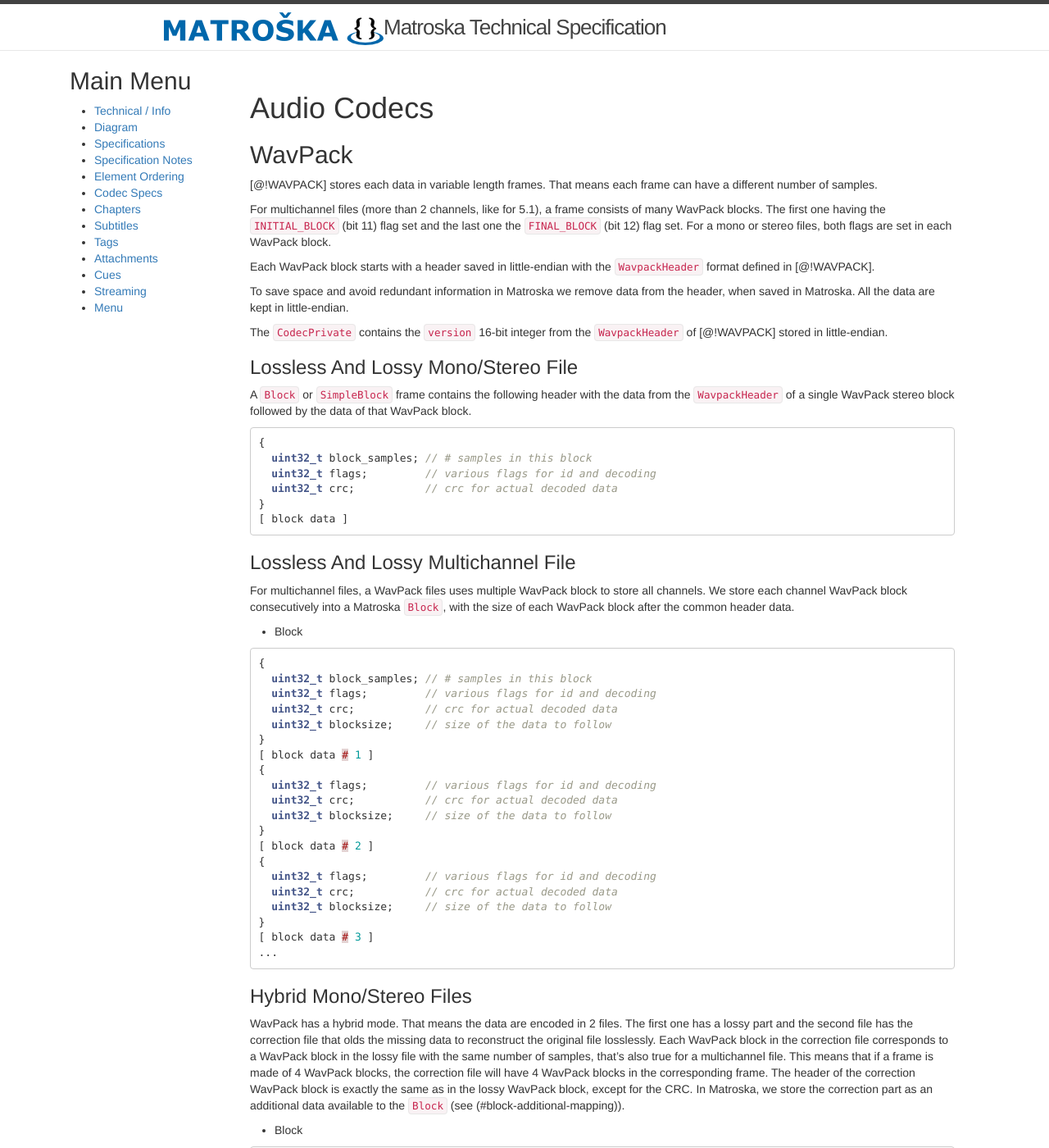
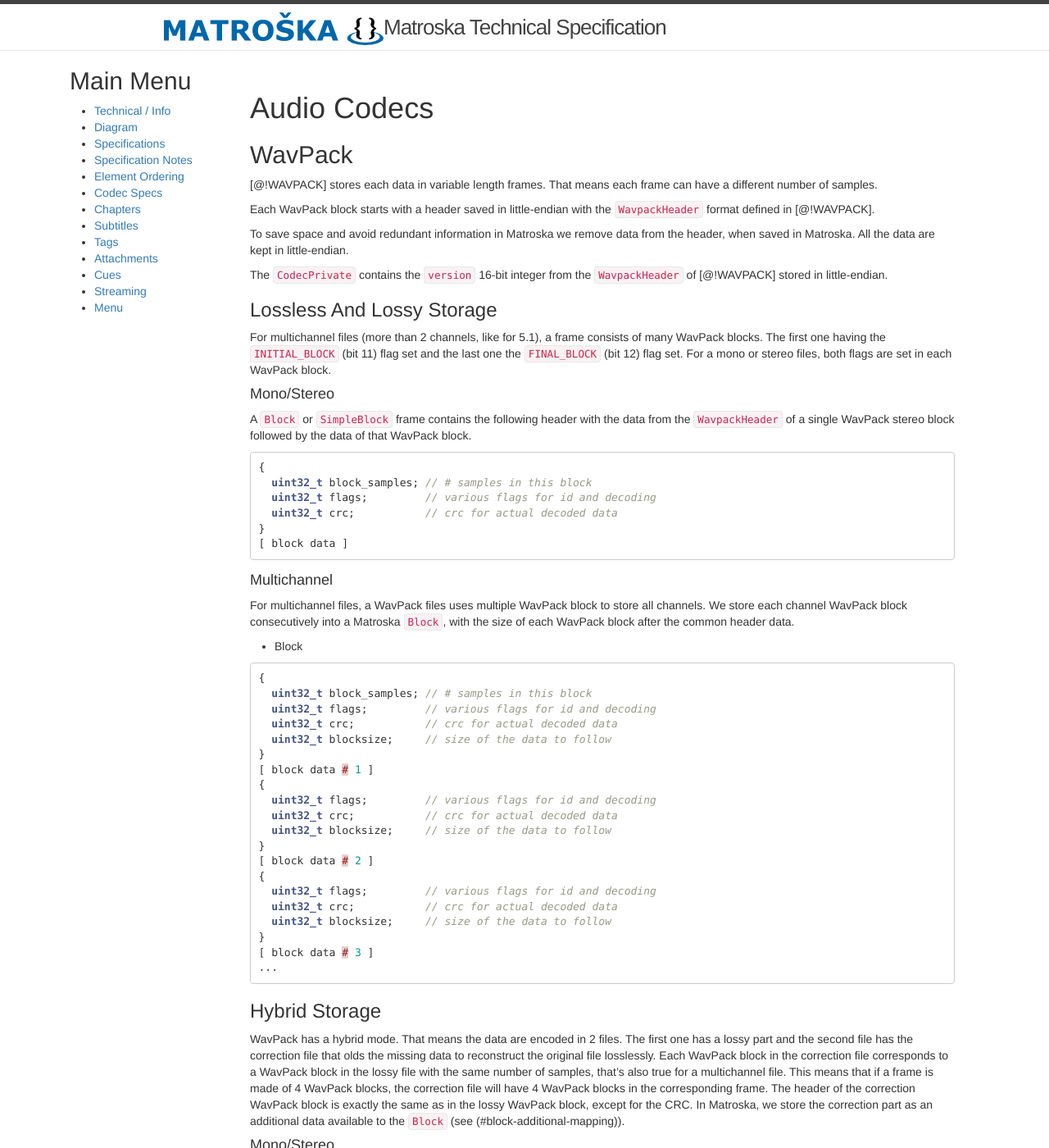
Before and after one commit to ietf-wg-cellar/matroska-specification, a Jekyll site: the page built from wavpack.md, in a window 1280 px wide and 1400 px high. Shown: the whole window at 82% size. Built offline with Jekyll 4.4.1, drawn with Linux system fonts in a browser that asks for light colours; our own code applies the rules of GitHub Pages for plain Markdown files; some of the changed text lies outside the part shown.

Commit message:
split the WavPack sections between lossless/lossy and hybrid modes
As the hybrid mode is adding data on the lossless/losy mode.

````diff
--- a/wavpack.md
+++ b/wavpack.md
@@ -7,10 +7,6 @@
 
 [@!WAVPACK] stores each data in variable length frames. That means each frame can have a different number of samples.
 
-For multichannel files (more than 2 channels, like for 5.1), a frame consists of many WavPack blocks.
-The first one having the `INITIAL_BLOCK` (bit 11) flag set and the last one the `FINAL_BLOCK` (bit 12) flag set.
-For a mono or stereo files, both flags are set in each WavPack block.
-
 Each WavPack block starts with a header saved in little-endian with the `WavpackHeader` format defined in [@!WAVPACK].
 
 To save space and avoid redundant information in Matroska we remove data from the header, when saved in Matroska.
@@ -18,7 +14,13 @@
 
 The `CodecPrivate` contains the `version` 16-bit integer from the `WavpackHeader` of [@!WAVPACK] stored in little-endian.
 
-### Lossless And Lossy Mono/Stereo File
+### Lossless And Lossy Storage
+
+For multichannel files (more than 2 channels, like for 5.1), a frame consists of many WavPack blocks.
+The first one having the `INITIAL_BLOCK` (bit 11) flag set and the last one the `FINAL_BLOCK` (bit 12) flag set.
+For a mono or stereo files, both flags are set in each WavPack block.
+
+#### Mono/Stereo
 
 A `Block` or `SimpleBlock` frame contains the following header with the data from the `WavpackHeader`
 of a single WavPack stereo block followed by the data of that WavPack block.
@@ -32,7 +34,7 @@
 [ block data ]
 ```
 
-### Lossless And Lossy Multichannel File
+#### Multichannel
 
 For multichannel files, a WavPack files uses multiple WavPack block to store all channels.
 We store each channel WavPack block consecutively into a Matroska `Block`, with the size of each WavPack block after the common header data.
@@ -62,7 +64,7 @@
 ...
 ```
 
-### Hybrid Mono/Stereo Files
+### Hybrid Storage
 
 WavPack has a hybrid mode.
 That means the data are encoded in 2 files.
@@ -92,7 +96,7 @@
 [ correction block data ]
 ```
 
-### Hybrid Multichannel Files
+#### Multichannel
 
 Here we store the multichannel lossy WavPack blocks as for non-hybrid file.
 
````
Also changed, not shown: other parts of wavpack.md (+2 -0 lines).
